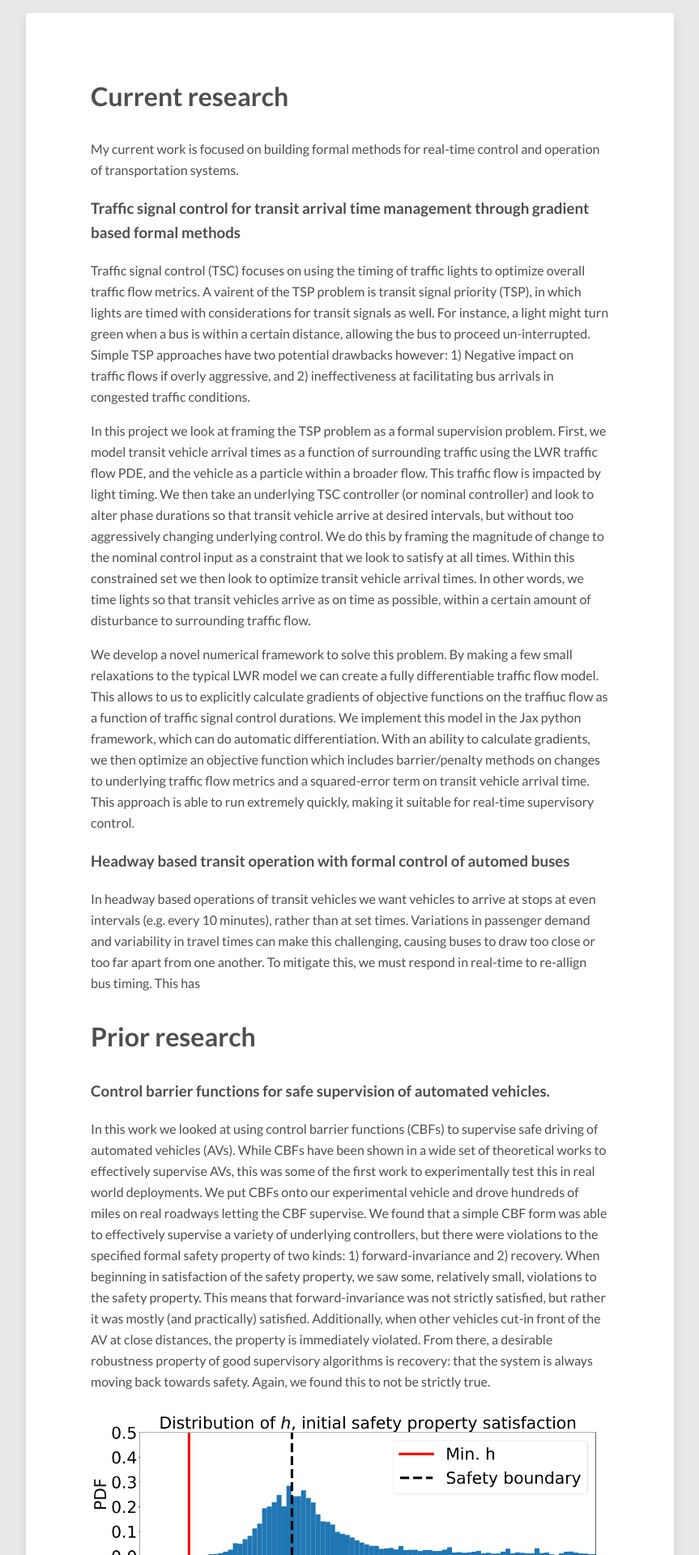
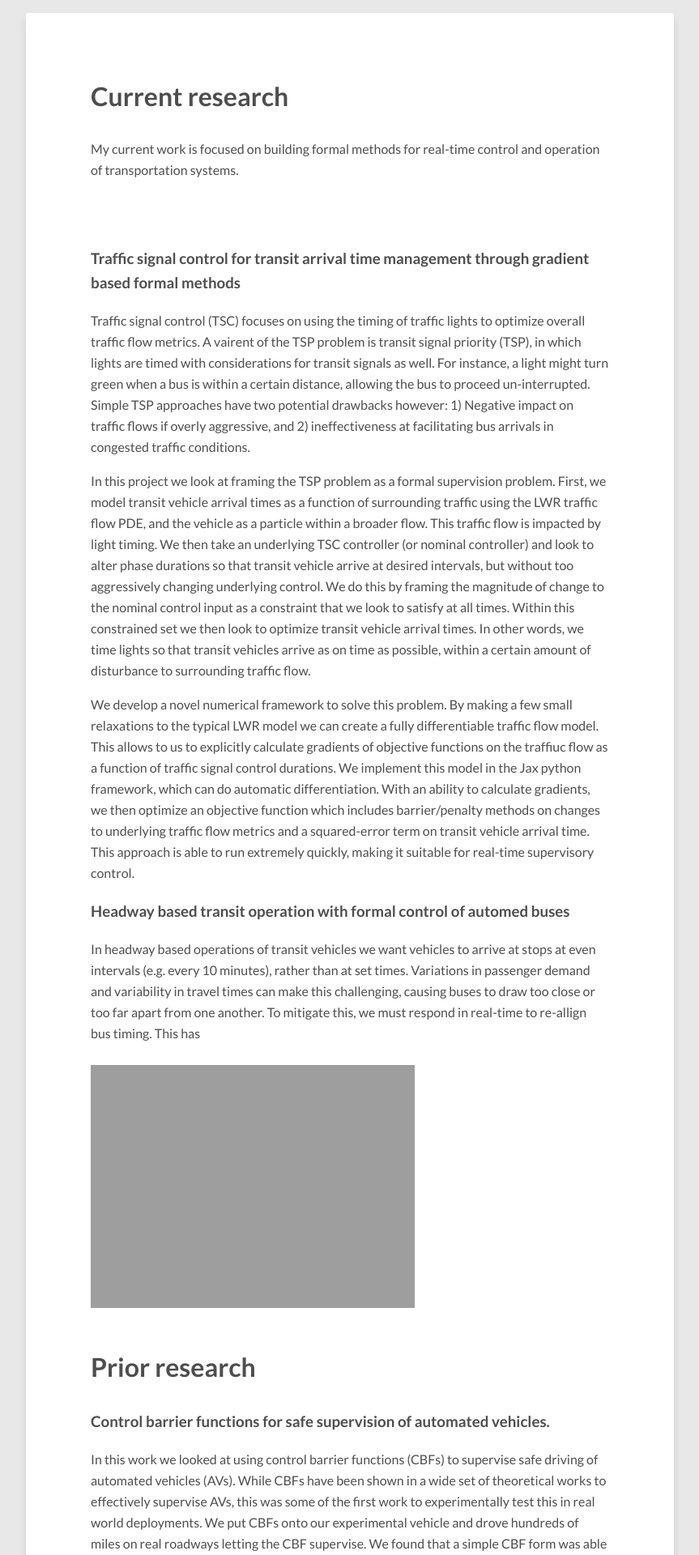
Before and after one commit to georgegunter/georgegunter.github.io, a Jekyll site: the page built from research/index.md, in a window 1280 px wide. Shown: the part 434-2354 px from the top of the page at 81% size, without its empty margins (208-1071 px from the left). Built offline with Jekyll 4.4.1, drawn with Linux system fonts in a browser that asks for light colours; nearby versions of some CDN libraries.

Commit message:
Updated research statement

```diff
--- a/research/index.md
+++ b/research/index.md
@@ -9,6 +9,13 @@ modified: 2018-01-27
 # Current research
 
 My current work is focused on building formal methods for real-time control and operation of transportation systems.
+
+
+
+<figure>
+  <a href="{{ site.url }}/images/Formal_supervisor_design_pipeline.png"><img src="{{ site.url }}/Formal_supervisor_design_pipeline.png" alt=""></a>
+</figure>
+
 
 
 ### Traffic signal control for transit arrival time management through gradient based formal methods
@@ -28,6 +35,11 @@ We develop a novel numerical framework to solve this problem. By making a few sm
 
 In headway based operations of transit vehicles we want vehicles to arrive at stops at even intervals (e.g. every 10 minutes), rather than at set times. Variations in passenger demand and variability in travel times can make this challenging, causing buses to draw too close or too far apart from one another. To mitigate this, we must respond in real-time to re-allign bus timing. This has
 
+
+
+<figure>
+  <a href="{{ site.url }}/images/Bus_CBF_space_time_comparison.png"><img src="{{ site.url }}/Bus_CBF_space_time_comparison.png" alt=""></a>
+</figure>
 
 
 
```
Also changed, not shown: 3 other files.
